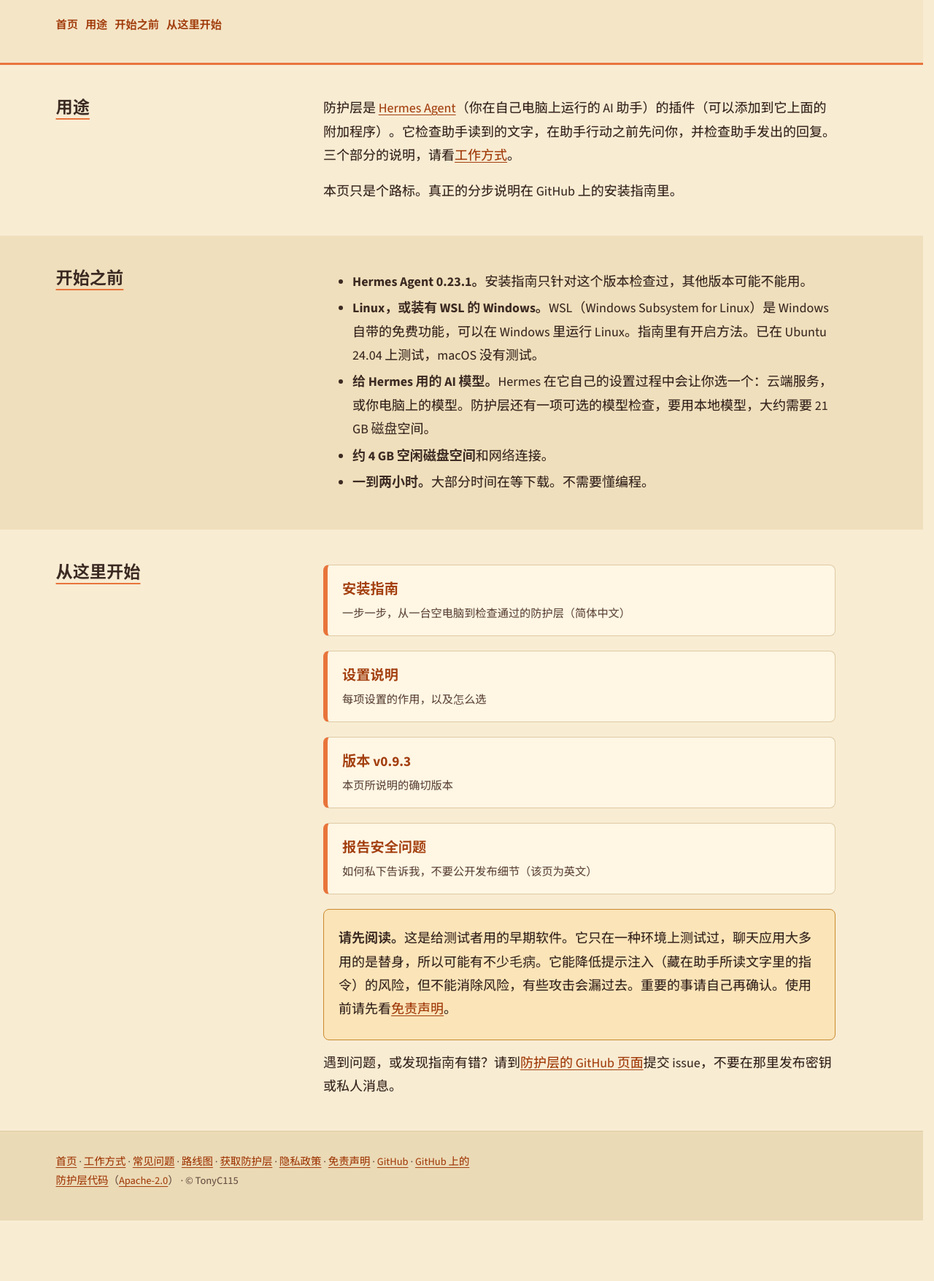
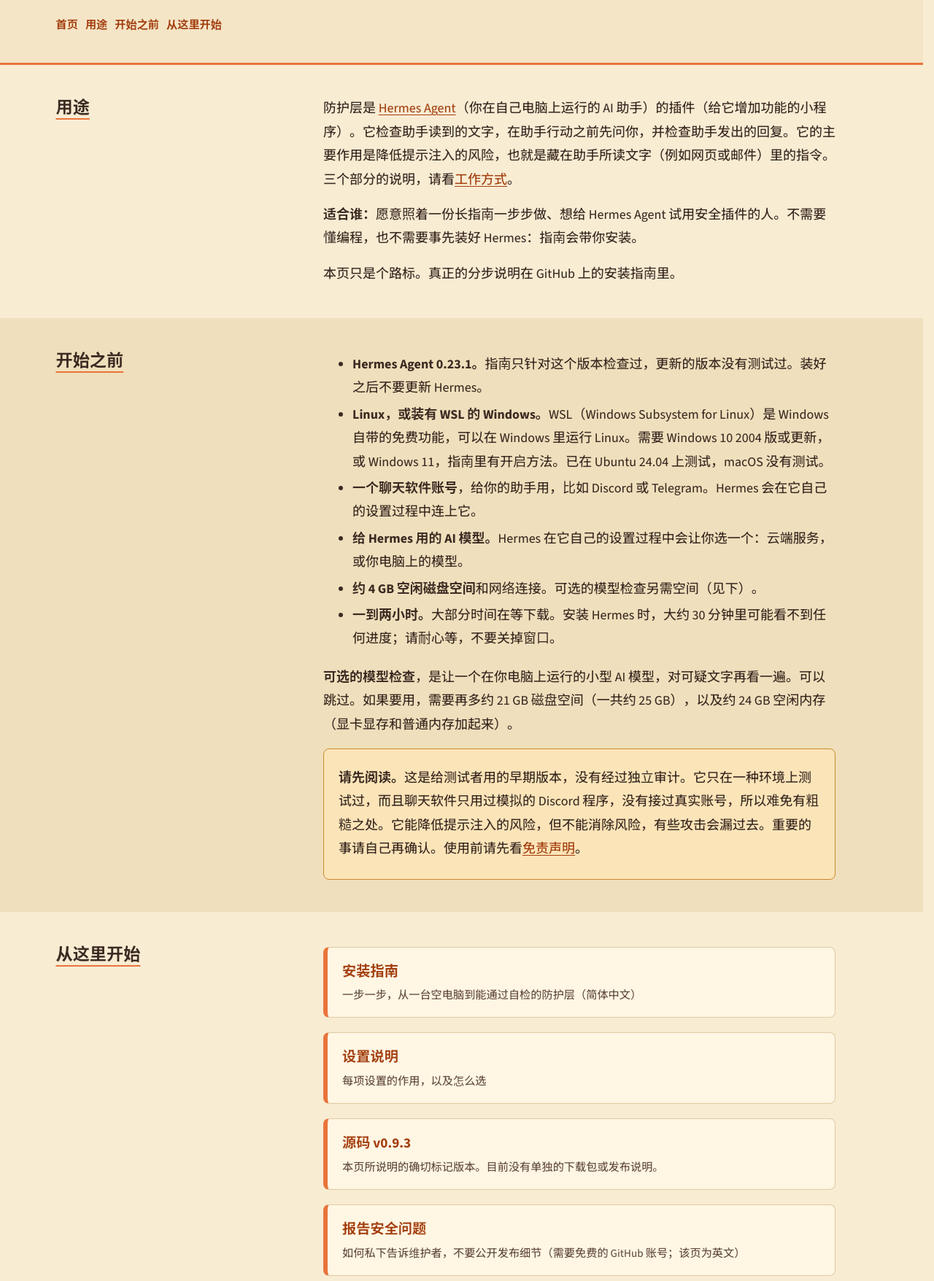
Before and after one commit to hearthward-ai/hearthward-ai.github.io, a plain HTML site: page zh/get-the-guard.html in a window 1280 px wide. Shown: the part 263-2019 px from the top of the page at 73% size. Before the commit the page ends 1936 px from the top, so only its background shows below. Drawn offline with Linux system fonts and the light colour scheme.

Commit message:
Get the guard: review fixes (prereqs, honest test claim, source-code card, disclaimer above links, zh wording, footer tap size, home link placement)
Co-Authored-By: Claude Sonnet 5.5 <noreply@anthropic.com>

```diff
--- a/style.css
+++ b/style.css
@@ -187,3 +187,5 @@ html.nav-open{overflow:hidden}
 .getlinks a span{display:block;margin-top:2px;color:var(--muted);font-size:.95rem}
 .getlinks a:hover strong{text-decoration:underline}
 html:lang(zh-Hans) .getlinks{max-width:39em}
+footer p a{display:inline-block;padding:7px 3px}
+.getlinks a:focus-visible strong{text-decoration:underline}
--- a/zh/get-the-guard.html
+++ b/zh/get-the-guard.html
@@ -61,7 +61,8 @@
   <section id="for">
 <div class="wrap">
     <h2>用途</h2>
-    <p>防护层是 <a href="https://github.com/NousResearch/hermes-agent">Hermes Agent</a>（你在自己电脑上运行的 AI 助手）的插件（可以添加到它上面的附加程序）。它检查助手读到的文字，在助手行动之前先问你，并检查助手发出的回复。三个部分的说明，请看<a href="how-it-works.html">工作方式</a>。</p>
+    <p>防护层是 <a href="https://github.com/NousResearch/hermes-agent">Hermes Agent</a>（你在自己电脑上运行的 AI 助手）的插件（给它增加功能的小程序）。它检查助手读到的文字，在助手行动之前先问你，并检查助手发出的回复。它的主要作用是降低提示注入的风险，也就是藏在助手所读文字（例如网页或邮件）里的指令。三个部分的说明，请看<a href="how-it-works.html">工作方式</a>。</p>
+    <p><strong>适合谁：</strong>愿意照着一份长指南一步步做、想给 Hermes Agent 试用安全插件的人。不需要懂编程，也不需要事先装好 Hermes：指南会带你安装。</p>
     <p>本页只是个路标。真正的分步说明在 GitHub 上的安装指南里。</p>
   </div>
 </section>
@@ -69,27 +70,29 @@
 <div class="wrap">
     <h2>开始之前</h2>
     <ul>
-      <li><strong>Hermes Agent 0.23.1。</strong>安装指南只针对这个版本检查过，其他版本可能不能用。</li>
-      <li><strong>Linux，或装有 WSL 的 Windows。</strong>WSL（Windows Subsystem for Linux）是 Windows 自带的免费功能，可以在 Windows 里运行 Linux。指南里有开启方法。已在 Ubuntu 24.04 上测试，macOS 没有测试。</li>
-      <li><strong>给 Hermes 用的 AI 模型。</strong>Hermes 在它自己的设置过程中会让你选一个：云端服务，或你电脑上的模型。防护层还有一项可选的模型检查，要用本地模型，大约需要 21 GB 磁盘空间。</li>
-      <li><strong>约 4 GB 空闲磁盘空间</strong>和网络连接。</li>
-      <li><strong>一到两小时。</strong>大部分时间在等下载。不需要懂编程。</li>
+      <li><strong>Hermes Agent 0.23.1。</strong>指南只针对这个版本检查过，更新的版本没有测试过。装好之后不要更新 Hermes。</li>
+      <li><strong>Linux，或装有 WSL 的 Windows。</strong>WSL（Windows Subsystem for Linux）是 Windows 自带的免费功能，可以在 Windows 里运行 Linux。需要 Windows 10 2004 版或更新，或 Windows 11，指南里有开启方法。已在 Ubuntu 24.04 上测试，macOS 没有测试。</li>
+      <li><strong>一个聊天软件账号</strong>，给你的助手用，比如 Discord 或 Telegram。Hermes 会在它自己的设置过程中连上它。</li>
+      <li><strong>给 Hermes 用的 AI 模型。</strong>Hermes 在它自己的设置过程中会让你选一个：云端服务，或你电脑上的模型。</li>
+      <li><strong>约 4 GB 空闲磁盘空间</strong>和网络连接。可选的模型检查另需空间（见下）。</li>
+      <li><strong>一到两小时。</strong>大部分时间在等下载。安装 Hermes 时，大约 30 分钟里可能看不到任何进度；请耐心等，不要关掉窗口。</li>
     </ul>
+    <p><strong>可选的模型检查</strong>，是让一个在你电脑上运行的小型 AI 模型，对可疑文字再看一遍。可以跳过。如果要用，需要再多约 21 GB 磁盘空间（一共约 25 GB），以及约 24 GB 空闲内存（显卡显存和普通内存加起来）。</p>
+    <div class="disclaimer">
+    <p><strong>请先阅读。</strong>这是给测试者用的早期版本，没有经过独立审计。它只在一种环境上测试过，而且聊天软件只用过模拟的 Discord 程序，没有接过真实账号，所以难免有粗糙之处。它能降低提示注入的风险，但不能消除风险，有些攻击会漏过去。重要的事请自己再确认。使用前请先看<a href="disclaimer.html">免责声明</a>。</p>
+    </div>
   </div>
 </section>
   <section id="links">
 <div class="wrap">
     <h2>从这里开始</h2>
     <ul class="getlinks">
-      <li><a href="https://github.com/hearthward-ai/hearthward-guard/blob/v0.9.3/guard/INSTALL.zh-CN.md"><strong>安装指南</strong><span>一步一步，从一台空电脑到检查通过的防护层（简体中文）</span></a></li>
+      <li><a href="https://github.com/hearthward-ai/hearthward-guard/blob/v0.9.3/guard/INSTALL.zh-CN.md"><strong>安装指南</strong><span>一步一步，从一台空电脑到能通过自检的防护层（简体中文）</span></a></li>
       <li><a href="https://github.com/hearthward-ai/hearthward-guard/blob/v0.9.3/guard/SETTINGS.zh-CN.md"><strong>设置说明</strong><span>每项设置的作用，以及怎么选</span></a></li>
-      <li><a href="https://github.com/hearthward-ai/hearthward-guard/releases/tag/v0.9.3"><strong>版本 v0.9.3</strong><span>本页所说明的确切版本</span></a></li>
-      <li><a href="https://github.com/hearthward-ai/hearthward-guard/blob/v0.9.3/SECURITY.md"><strong>报告安全问题</strong><span>如何私下告诉我，不要公开发布细节（该页为英文）</span></a></li>
+      <li><a href="https://github.com/hearthward-ai/hearthward-guard/releases/tag/v0.9.3"><strong>源码 v0.9.3</strong><span>本页所说明的确切标记版本。目前没有单独的下载包或发布说明。</span></a></li>
+      <li><a href="https://github.com/hearthward-ai/hearthward-guard/blob/v0.9.3/SECURITY.md"><strong>报告安全问题</strong><span>如何私下告诉维护者，不要公开发布细节（需要免费的 GitHub 账号；该页为英文）</span></a></li>
     </ul>
-    <div class="disclaimer">
-    <p><strong>请先阅读。</strong>这是给测试者用的早期软件。它只在一种环境上测试过，聊天应用大多用的是替身，所以可能有不少毛病。它能降低提示注入（藏在助手所读文字里的指令）的风险，但不能消除风险，有些攻击会漏过去。重要的事请自己再确认。使用前请先看<a href="disclaimer.html">免责声明</a>。</p>
-    </div>
-    <p>遇到问题，或发现指南有错？请到<a href="https://github.com/hearthward-ai/hearthward-guard/issues">防护层的 GitHub 页面</a>提交 issue，不要在那里发布密钥或私人消息。</p>
+    <p>遇到问题，或发现指南有错？请<a href="https://github.com/hearthward-ai/hearthward-guard/issues">在 GitHub 上提交 issue（问题反馈）</a>，不要在那里发布密钥或私人消息。</p>
   </div>
 </section>
 </main>
```
Also changed, not shown: get-the-guard.html (+15 -12 lines), index.html (+2 -1 lines), zh/index.html (+2 -1 lines), fonts/hw-han-body-450.woff2, fonts/hw-han-bold-650.woff2, fonts/hw-han-toggle-450.woff2, fonts/hw-sans-body-vf.woff2.
